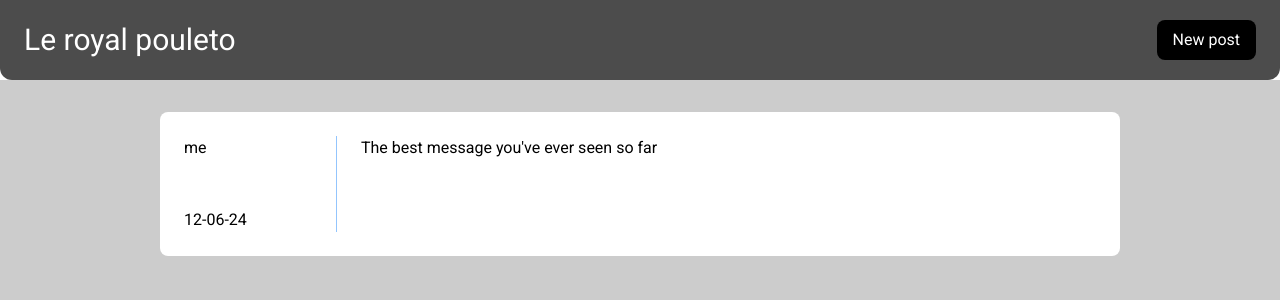
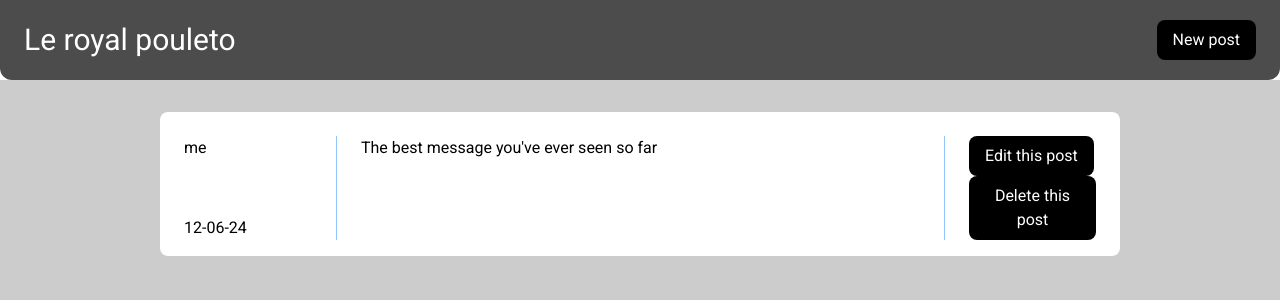
Before and after one commit to hugoponthieu/dorum-front, an Angular app: page /topic/1 in a window 1280 px wide. Shown: the top 300 px of the page. Built offline with nearby package versions, Linux system fonts and the light colour scheme.

Commit message:
button for delete and edit post

```diff
--- a/package.json
+++ b/package.json
@@ -20,6 +20,7 @@
     "@angular/platform-browser": "^18.0.0",
     "@angular/platform-browser-dynamic": "^18.0.0",
     "@angular/router": "^18.0.0",
+    "lucide-angular": "^0.399.0",
     "rxjs": "~7.8.0",
     "tslib": "^2.3.0",
     "zone.js": "~0.14.3"
--- a/src/app/app.routes.ts
+++ b/src/app/app.routes.ts
@@ -5,7 +5,7 @@ import { PostsScreenComponent } from './posts-screen/posts-screen.component';
 import { EditMessageComponent } from './edit-message/edit-message.component';
 
 export const routes: Routes = [
-    { path: 'home', component: HomeScreenComponent },
+    { path: 'topic', component: HomeScreenComponent },
     {
         path: 'topic/:id', component: TopicScreenComponent, children: [
             { path: '', component: PostsScreenComponent },
--- a/src/app/message/message.component.html
+++ b/src/app/message/message.component.html
@@ -7,5 +7,9 @@
             </div>
         </div>
         <div class="pl-6 col-span-8 ">{{message.content}}</div>
+        <div class="col-span-2 flex flex-col justify-around w-full">
+            <app-button class="pl-6" [title]="edit" (click)="toEditScreen()"></app-button>
+            <app-button class="pl-6" [title]="delete" (click)="deletePost()"></app-button>
+        </div>
     </div>
 </div>
--- a/src/app/message/message.component.ts
+++ b/src/app/message/message.component.ts
@@ -1,13 +1,34 @@
 import { Component, Input } from '@angular/core';
+import { MatIconModule } from '@angular/material/icon';
+import { ActivatedRoute, Router } from '@angular/router';
+import { ButtonComponent } from "../button/button.component";
 import { Message } from '../models/message';
-
 @Component({
   selector: 'app-message',
   standalone: true,
-  imports: [],
   templateUrl: './message.component.html',
+  imports: [MatIconModule, ButtonComponent]
 })
 export class MessageComponent {
+  @Input() messageId = '1';
+  topicId: string | null = null;
+  delete = "Delete this post"
+  edit = "Edit this post"
+  constructor(private router: Router, private route: ActivatedRoute) {
+  }
+  ngOnInit(): void {
+    this.route.paramMap.subscribe(params => {
+      this.topicId = params.get('id');
+    });
+  }
+
+  toEditScreen() {
+    this.router.navigate(['/topic/' + this.topicId + '/message/' + this.messageId])
+  }
+  deletePost(){
+    console.log(this.messageId)
+  }
+
   @Input() message: Message = {
     author: '',
     content: '',
```
Also changed, not shown: src/app/message/message-component.css (added, +7 -0 lines), 1 other file (tests, documents, lock files or other folders).
